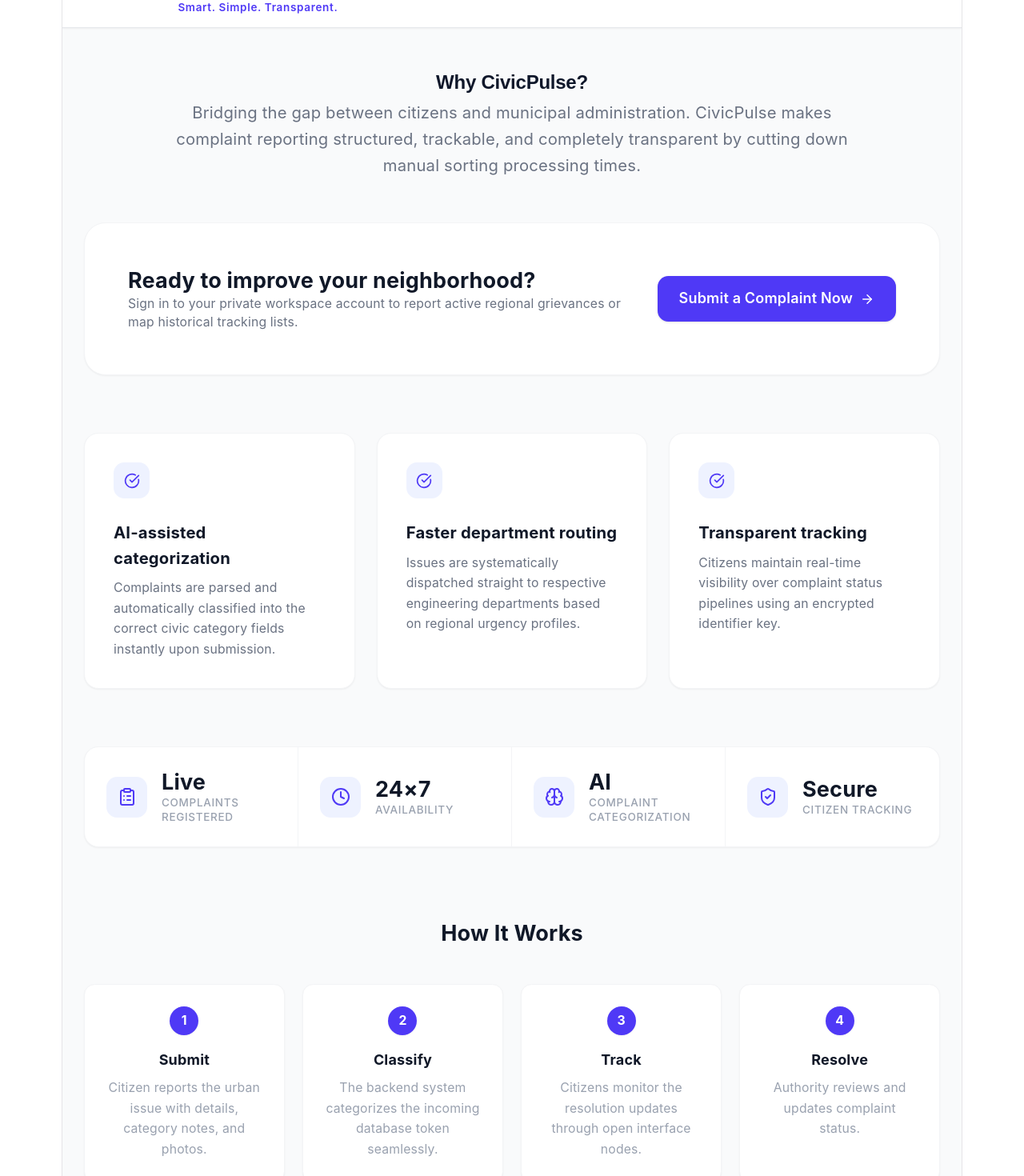
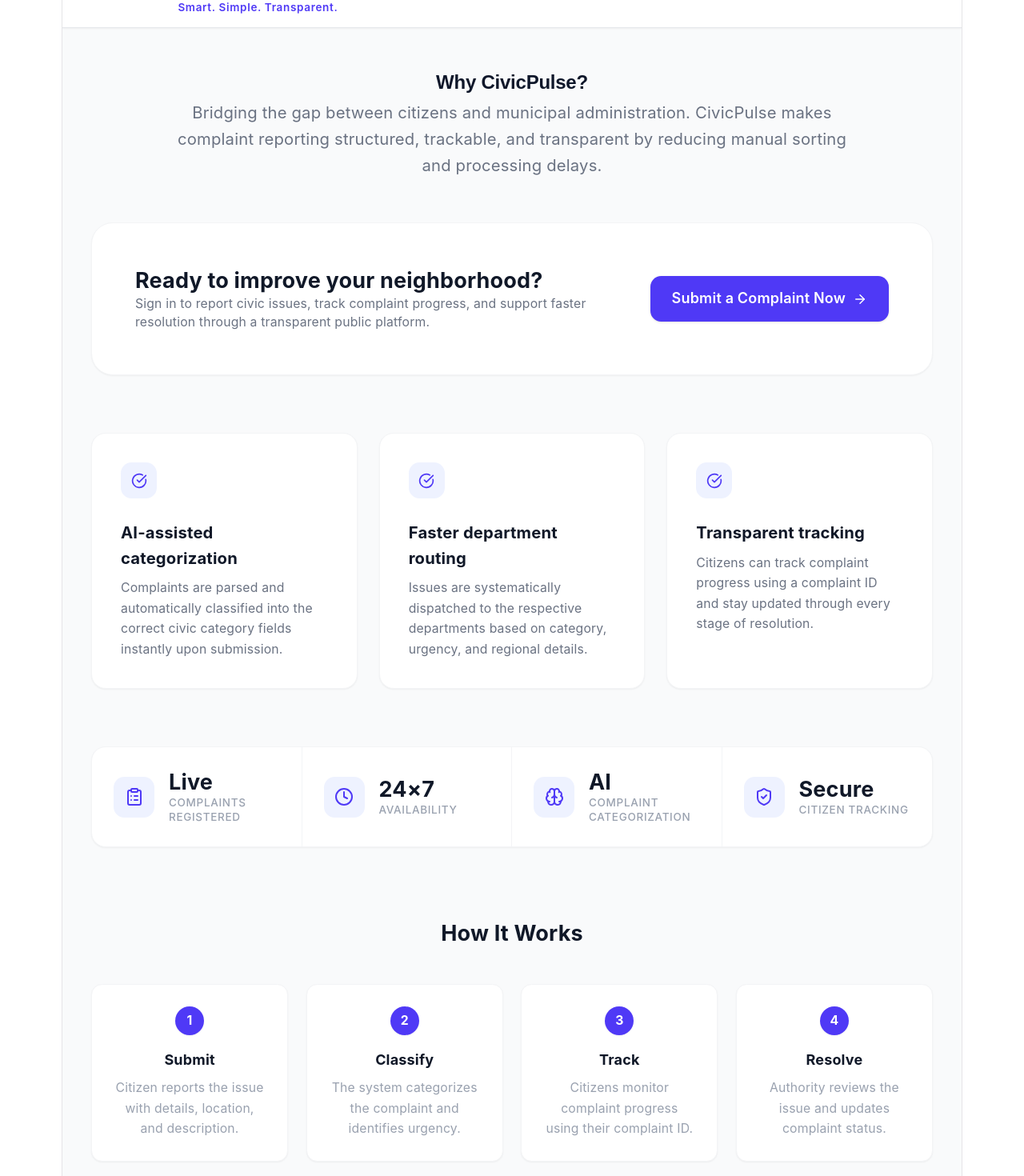
Before and after one commit to madhu-vanthi-2517/civicpulse, a React (Vite) app in the folder frontend/: page / in a window 1280 px wide. Shown: the part 140-1610 px from the top of the page at 80% size. Built offline with nearby package versions, Linux system fonts and the light colour scheme.

Commit message:
style: LandingPage layout and styles
Refactor LandingPage component for improved layout and accessibility. Updated styles and text for better clarity and responsiveness.

```diff
--- a/frontend/src/pages/LandingPage.jsx
+++ b/frontend/src/pages/LandingPage.jsx
@@ -5,24 +5,21 @@ import {
   Clock,
   Brain,
   ArrowRight,
-  CheckCircle
+  CheckCircle,
 } from "lucide-react";
 
 export default function LandingPage() {
   return (
-    <div className="min-h-screen w-full bg-gray-50 text-slate-900 font-sans antialiased m-0 p-0 overflow-x-hidden">
-
-      {/* 🧭 Clean Navbar */}
-      <nav className="w-full bg-white border-b border-gray-200 px-8 py-4 shadow-xs">
-        <div className="w-full mx-auto flex items-center justify-between">
-          {/* Logo and Balanced Title Text Block */}
+    <div className="min-h-screen w-full bg-gray-50 text-slate-900 font-sans antialiased overflow-x-hidden">
+      <nav className="w-full bg-white border-b border-gray-200 px-4 py-4 sm:px-6 lg:px-8 shadow-xs">
+        <div className="w-full max-w-[1280px] mx-auto flex items-center justify-between">
           <Link to="/" className="flex items-center gap-3">
-            {/* 🌟 FIXED: Increased the shield logo size to h-16 so it looks prominent and balanced */}
             <img
               src="/logo_civicpulse.jpeg"
               alt="CivicPulse Logo"
-              className="h-16 w-auto object-contain"
+              className="h-20 w-auto object-contain sm:h-16"
             />
+
             <div className="flex flex-col justify-center">
               <h1 className="text-2xl font-bold text-gray-900 tracking-tight leading-none">
                 CivicPulse
@@ -33,7 +30,6 @@ export default function LandingPage() {
             </div>
           </Link>
 
-          <div className="flex items-center gap-6">
           <Link
             to="/login"
             className="bg-indigo-600 text-white text-sm font-semibold px-5 py-2.5 rounded-lg hover:bg-indigo-700 transition shadow-xs"
@@ -41,30 +37,28 @@ export default function LandingPage() {
             Login
           </Link>
         </div>
-        </div>
       </nav>
 
-      {/* 🚀 Main Layout Flow */}
-      <main className="max-w-5xl mx-auto px-6 py-12 text-center">
-
-        {/* 🏛️ 1st: The Introduction Header Stays at the Top */}
+      <main className="w-full max-w-[1280px] mx-auto px-4 py-12 sm:px-6 lg:px-8 text-center">
         <header className="max-w-3xl mx-auto mb-12">
-          <h2 className="text-4xl md:text-5xl font-extrabold text-gray-900 tracking-tight">
+          <h2 className="text-3xl md:text-5xl font-extrabold text-gray-900 tracking-tight">
             Why CivicPulse?
           </h2>
           <p className="text-base md:text-lg text-gray-500 mt-4 leading-relaxed">
-            Bridging the gap between citizens and municipal administration. CivicPulse makes complaint reporting structured, trackable, and completely transparent by cutting down manual sorting processing times.
+            Bridging the gap between citizens and municipal administration.
+            CivicPulse makes complaint reporting structured, trackable, and
+            transparent by reducing manual sorting and processing delays.
           </p>
         </header>
 
-        {/* 🎯 2nd: Submit a Complaint Card */}
         <div className="bg-white border border-gray-100 rounded-3xl p-8 md:p-12 shadow-xs flex flex-col md:flex-row items-center justify-between gap-6 text-left mb-16">
           <div>
             <h3 className="text-xl md:text-2xl font-bold text-gray-900">
               Ready to improve your neighborhood?
             </h3>
-            <p className="text-sm text-gray-500 mt-1">
-              Sign in to your private workspace account to report active regional grievances or map historical tracking lists.
+            <p className="text-sm text-gray-500 mt-1 max-w-2xl">
+              Sign in to report civic issues, track complaint progress, and
+              support faster resolution through a transparent public platform.
             </p>
           </div>
 
@@ -77,7 +71,6 @@ export default function LandingPage() {
           </Link>
         </div>
 
-        {/* ⚡ 3rd: Core Value Pillar Cards Grid */}
         <div className="grid grid-cols-1 md:grid-cols-3 gap-6 mb-16 text-left">
           <Info
             title="AI-assisted categorization"
@@ -85,39 +78,57 @@ export default function LandingPage() {
           />
           <Info
             title="Faster department routing"
-            text="Issues are systematically dispatched straight to respective engineering departments based on regional urgency profiles."
+            text="Issues are systematically dispatched to the respective departments based on category, urgency, and regional details."
           />
           <Info
             title="Transparent tracking"
-            text="Citizens maintain real-time visibility over complaint status pipelines using an encrypted identifier key."
+            text="Citizens can track complaint progress using a complaint ID and stay updated through every stage of resolution."
           />
         </div>
 
-        {/* 📊 4th: Live Statistics Row Grid Panel */}
-        <section className="bg-white border border-gray-100 rounded-2xl shadow-xs grid grid-cols-2 md:grid-cols-4 divide-y md:divide-y-0 md:divide-x divide-gray-100 mb-16">
-          <Stat icon={<ClipboardList />} value="Live" label="Complaints Registered" />
+        <section className="bg-white border border-gray-100 rounded-2xl shadow-xs grid grid-cols-1 sm:grid-cols-2 md:grid-cols-4 divide-y sm:divide-y-0 sm:divide-x divide-gray-100 mb-16">
+          <Stat
+            icon={<ClipboardList />}
+            value="Live"
+            label="Complaints Registered"
+          />
           <Stat icon={<Clock />} value="24×7" label="Availability" />
           <Stat icon={<Brain />} value="AI" label="Complaint Categorization" />
           <Stat icon={<ShieldCheck />} value="Secure" label="Citizen Tracking" />
         </section>
 
-        {/* 📋 5th: Application Process Steps Walkthrough */}
         <section className="py-4">
           <h3 className="text-2xl font-bold text-gray-900 mb-10">
             How It Works
           </h3>
-          <div className="grid grid-cols-1 md:grid-cols-4 gap-5">
-            <Step number="1" title="Submit" text="Citizen reports the urban issue with details, category notes, and photos." />
-            <Step number="2" title="Classify" text="The backend system categorizes the incoming database token seamlessly." />
-            <Step number="3" title="Track" text="Citizens monitor the resolution updates through open interface nodes." />
-            <Step number="4" title="Resolve" text="Authority reviews and updates complaint status." />
+
+          <div className="grid grid-cols-1 sm:grid-cols-2 md:grid-cols-4 gap-5">
+            <Step
+              number="1"
+              title="Submit"
+              text="Citizen reports the issue with details, location, and description."
+            />
+            <Step
+              number="2"
+              title="Classify"
+              text="The system categorizes the complaint and identifies urgency."
+            />
+            <Step
+              number="3"
+              title="Track"
+              text="Citizens monitor complaint progress using their complaint ID."
+            />
+            <Step
+              number="4"
+              title="Resolve"
+              text="Authority reviews the issue and updates complaint status."
+            />
           </div>
         </section>
       </main>
 
-      {/* 🏁 Footer Component Block */}
-      <footer className="bg-white border-t border-gray-200 px-8 py-8 mt-12">
-        <div className="max-w-5xl mx-auto flex flex-col md:flex-row items-center justify-between gap-6 text-sm text-gray-500">
+      <footer className="bg-white border-t border-gray-200 px-4 py-8 mt-12 sm:px-6 lg:px-8">
+        <div className="w-full max-w-[1280px] mx-auto flex flex-col md:flex-row items-center justify-between gap-6 text-sm text-gray-500">
           <div className="flex items-center gap-2">
             <img
               src="/logo_civicpulse.jpeg"
@@ -136,10 +147,11 @@ export default function LandingPage() {
             </Link>
           </div>
 
-          <p className="text-xs md:text-sm">© 2026 CivicPulse. All rights reserved.</p>
+          <p className="text-xs md:text-sm">
+            © 2026 CivicPulse. All rights reserved.
+          </p>
         </div>
       </footer>
-
     </div>
   );
 }
@@ -150,12 +162,10 @@ function Info({ title, text }) {
       <div className="w-10 h-10 bg-indigo-50 text-indigo-600 rounded-xl flex items-center justify-center mb-6">
         <CheckCircle size={20} />
       </div>
-      <h4 className="font-bold text-gray-900 text-lg mb-2">
-        {title}
-      </h4>
-      <p className="text-sm text-gray-500 leading-relaxed">
-        {text}
-      </p>
+
+      <h4 className="font-bold text-gray-900 text-lg mb-2">{title}</h4>
+
+      <p className="text-sm text-gray-500 leading-relaxed">{text}</p>
     </div>
   );
 }
@@ -166,9 +176,14 @@ function Stat({ icon, value, label }) {
       <div className="bg-indigo-50 text-indigo-600 p-3 rounded-xl">
         {icon}
       </div>
+
       <div>
-        <p className="text-2xl font-bold text-gray-900 leading-tight">{value}</p>
-        <p className="text-xs text-gray-400 font-medium mt-0.5 uppercase tracking-wider">{label}</p>
+        <p className="text-2xl font-bold text-gray-900 leading-tight">
+          {value}
+        </p>
+        <p className="text-xs text-gray-400 font-medium mt-0.5 uppercase tracking-wider">
+          {label}
+        </p>
       </div>
     </div>
   );
@@ -180,12 +195,10 @@ function Step({ number, title, text }) {
       <div className="w-8 h-8 bg-indigo-600 text-white rounded-full flex items-center justify-center text-sm font-bold mx-auto mb-4 shadow-xs">
         {number}
       </div>
-      <h4 className="font-bold text-gray-900 mb-2">
-        {title}
-      </h4>
-      <p className="text-sm text-gray-400 leading-relaxed">
-        {text}
-      </p>
+
+      <h4 className="font-bold text-gray-900 mb-2">{title}</h4>
+
+      <p className="text-sm text-gray-400 leading-relaxed">{text}</p>
     </div>
   );
 }
```
Lines whose indentation alone changed are shown as unchanged.
